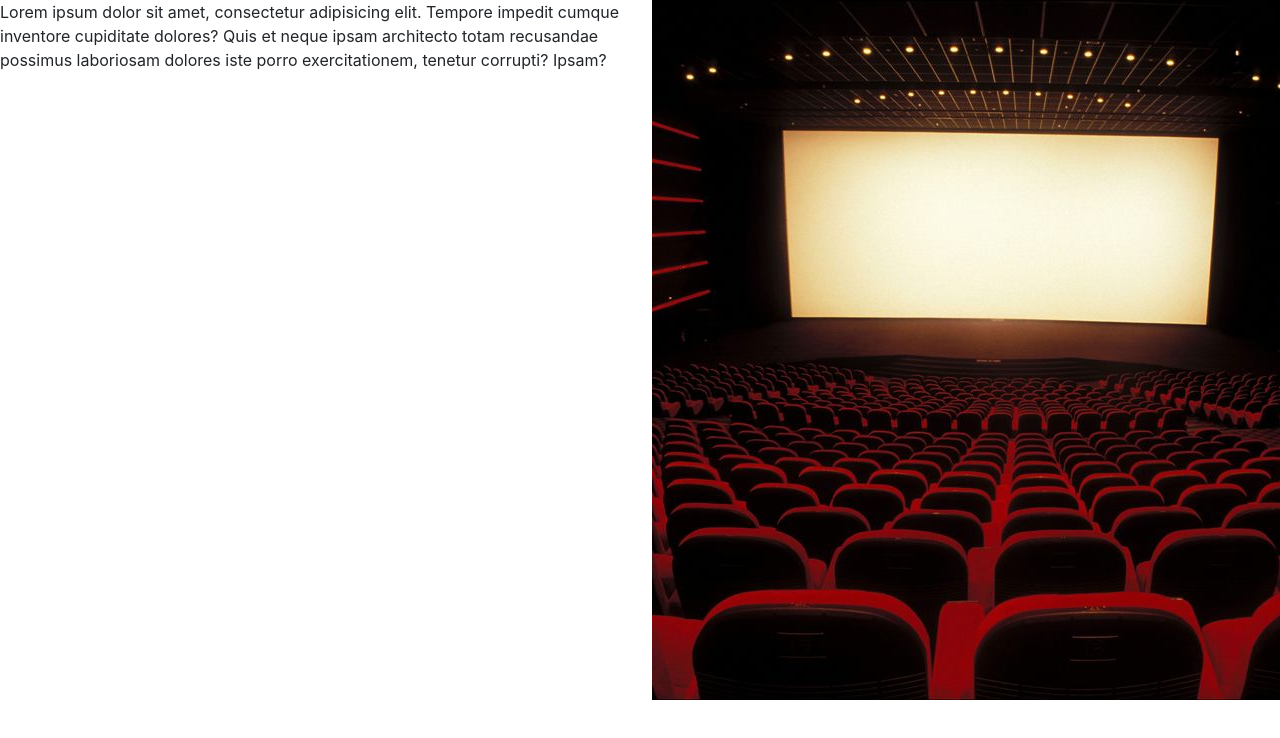
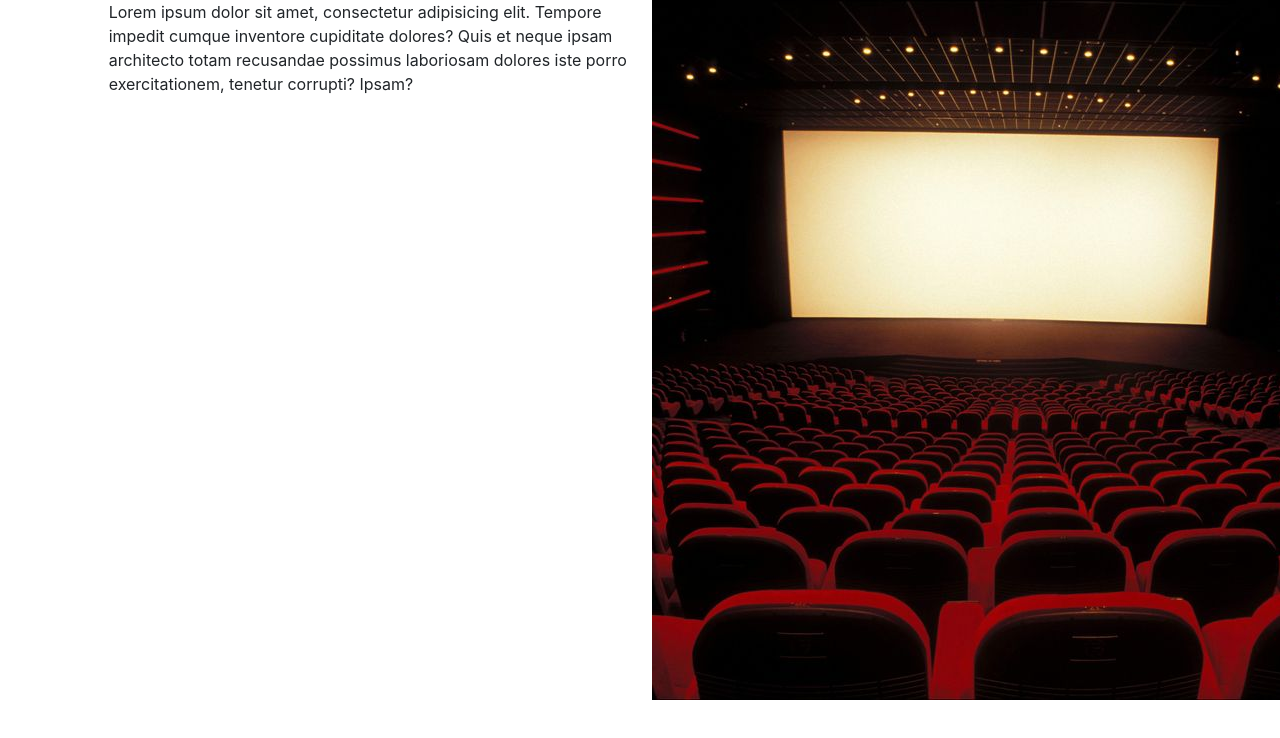
Before and after one commit to Kevin123-Repo/QACinemas_Group_Project, a React (Create React App) app in the folder front-end/: page / in a window 1280 px wide. Shown: the top 738 px of the page. Built offline with nearby package versions, Linux system fonts and the light colour scheme.

Commit message:
RF: reformatted page structure

```diff
--- a/front-end/src/Components/Homepage.jsx
+++ b/front-end/src/Components/Homepage.jsx
@@ -6,15 +6,17 @@ const Homepage = () => {
     return(
         <div>
             <Row>
-                <Col lg="6">
+                <Col lg="1"></Col>
+                <Col lg="5">
 
                     Lorem ipsum dolor sit amet, consectetur adipisicing elit. Tempore impedit cumque inventore cupiditate dolores? Quis et neque ipsam architecto totam recusandae possimus laboriosam dolores iste porro exercitationem, tenetur corrupti? Ipsam?
 
                 </Col>
 
-                <Col lg="6">
+                <Col lg="5">
                     <img src={cinemaImage} alt="cinema screen"/>
                 </Col>
+                <Col lg="1"></Col>
             </Row>
 
         </div>
```
